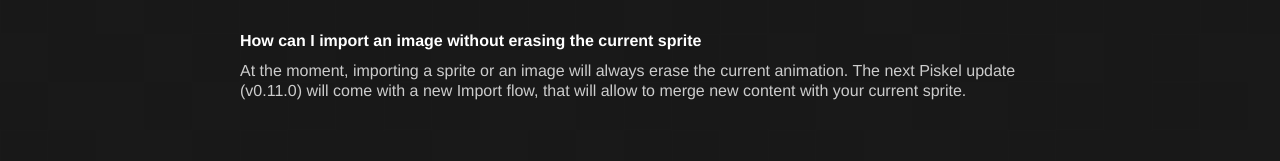
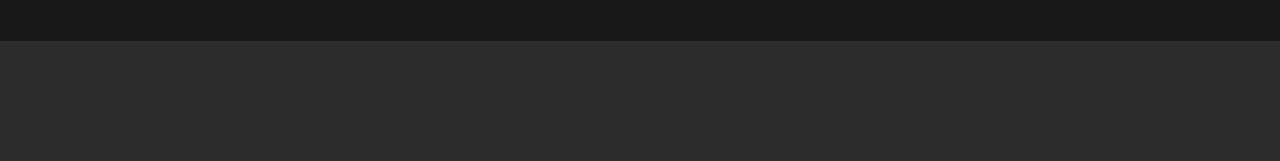
Before and after one commit to piskelapp/piskel-website, a Python web app: template templates/faq/faq.html in a window 1280 px wide. Shown: the part 2529-2690 px from the top of the page. After the commit the page ends 2570 px from the top, so only its background shows below. Run offline with Jinja, Linux system fonts and the light colour scheme; the template is opened without the code that fills it, so the values that code supplies are empty.

Commit message:
Release v0.13.0

```diff
--- a/templates/faq/faq.html
+++ b/templates/faq/faq.html
@@ -139,15 +139,15 @@
         <div class="faq-question">The editor crashed, how can I recover my content?</div>
         <div class="faq-answer">
           The first thing to try if Piskel crashed is to restore the last session.
-          Piskel periodically saves your work and allows you to restore the last saved version:
+          Piskel periodically saves your work and allows you to restore previous sessions.
           <ol>
             <li>open the Piskel editor</li>
             <li>open the Import panel</li>
-            <li>click on the <b>Restore</b> button of the <b>Recover Recent Sessions</b> section.</li>
+            <li>click on the <b>Browse backups</b> button of the <b>Recover Recent Sessions</b> section.</li>
           </ol>
           <img class="faq-answer-image" src="http://screenletstore.appspot.com/img/51bed9d4-2dc6-11e7-926e-f97f62b8e256.png">
-          If this didn't work, you need to go back to your previously saved version. Piskel was made
-          to create small sprites (initially the only size allowed was 32x32). If you see the performance
+          If this didn't work, you need to go back to your previously saved version.
+          Piskel was made to create small sprites. If you see the performance
           warning while working on your sprite, remember to save your work often.
           <br/>
           <br/>
@@ -156,14 +156,6 @@
           , it would be great!
         </div>
       </div>
-      <div class="faq-item">
-        <div class="faq-question">How can I import an image without erasing the current sprite</div>
-        <div class="faq-answer">
-          At the moment, importing a sprite or an image will always erase the current animation.
-          The next Piskel update (v0.11.0) will come with a new Import flow, that will allow to merge new content
-          with your current sprite.
-        </div>
-      </div>
     </div>
   </div>
 </div>
```
Also changed, not shown: 1 other file.
